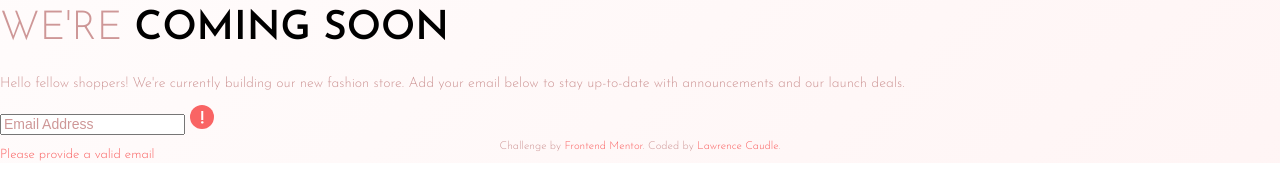
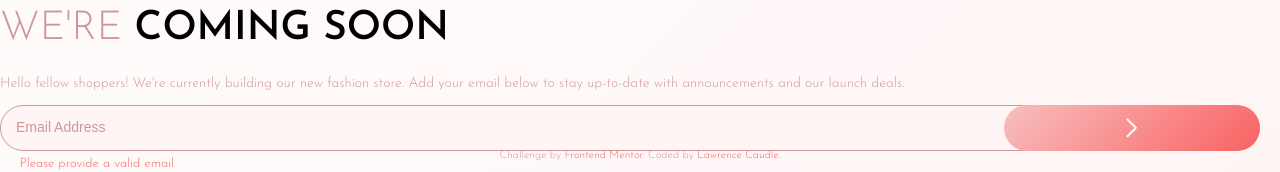
Before and after one commit to ltc870/baseapparelcomingsoon, a website: page src/index.html in a window 1280 px wide. Shown: the part 822-994 px from the top of the page. Drawn offline with Linux system fonts and the light colour scheme.

Commit message:
added styles to _forms.scss

```diff
--- a/src/scss/layout/_forms.scss
+++ b/src/scss/layout/_forms.scss
@@ -0,0 +1,55 @@
+.form {
+    position: relative;
+}
+
+.form-email {
+    border-radius: 40px;
+    border: 1px solid hsl(0, 36%, 70%);
+    background-color: hsl(0, 100%, 98%);
+    display: block;
+    margin: 0 auto;
+    width: 85%;
+}
+
+.form-email[placeholder] {
+    font-size: 0.75rem;
+    padding: 1.25em 1.25em;
+    color: hsl(0, 36%, 70%);
+}
+
+.form-email:hover {
+    cursor: pointer;
+}
+
+.form-error-icon {
+    position: absolute;
+    top: 12px;
+    right: 90px;
+}
+
+.form-error-msg {
+    color: #f96464;
+    font-size: 0.8125rem;
+    font-weight: 400;
+    margin-top: 0.5em;
+    margin-right: 5em;
+}
+
+@media (min-width: 700px) {
+    .form-email {
+        margin-left: 0;
+    }
+
+    .form-btn {
+        padding: 1em;
+        right: 60px;
+    }
+
+    .form-error-msg {
+        margin-left: 1.5em;
+    }
+
+    .form-error-icon {
+        right: 120px;
+    }
+}
```
Also changed, not shown: src/styles.css, 1 other file.
